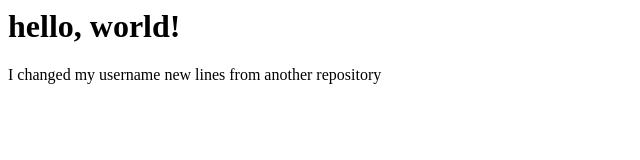
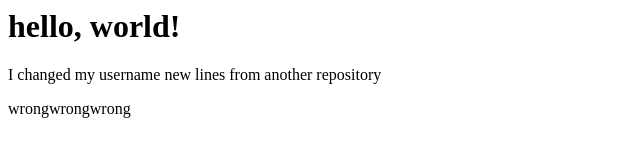
Before and after one commit to grapin/oss, a plain HTML site: page index.html in a window 1280 px wide. Shown: the whole page, without its empty margins (0-640 px from the left). Drawn offline with Linux system fonts and the light colour scheme.

Commit message:
I just did it

```diff
--- a/index.html
+++ b/index.html
@@ -3,3 +3,5 @@
 	I changed my username
 	new lines from another repository
 </p>
+
+wrongwrongwrong
```
